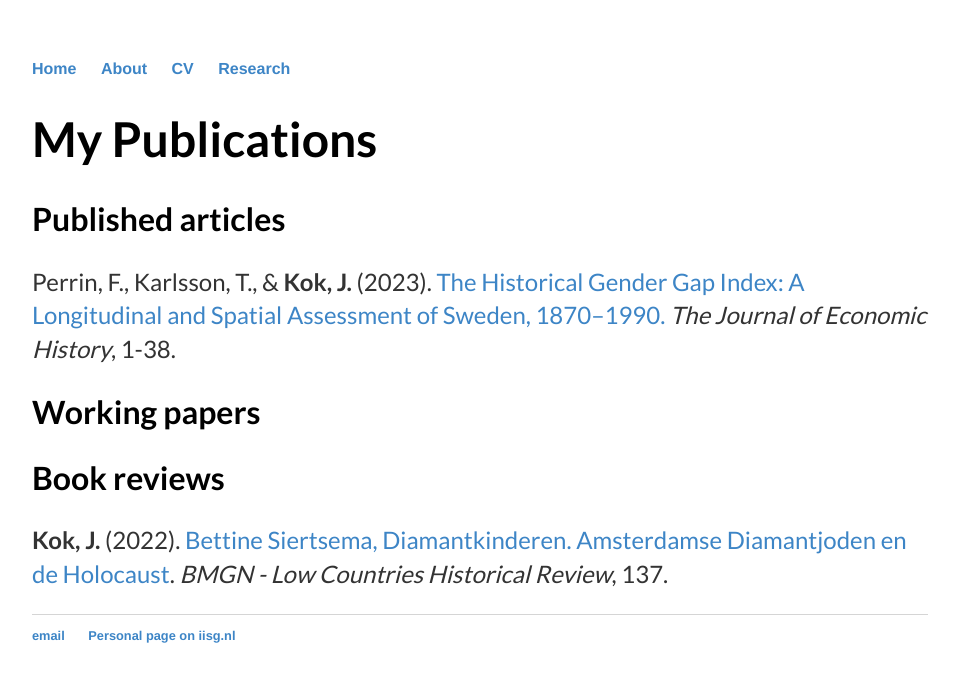
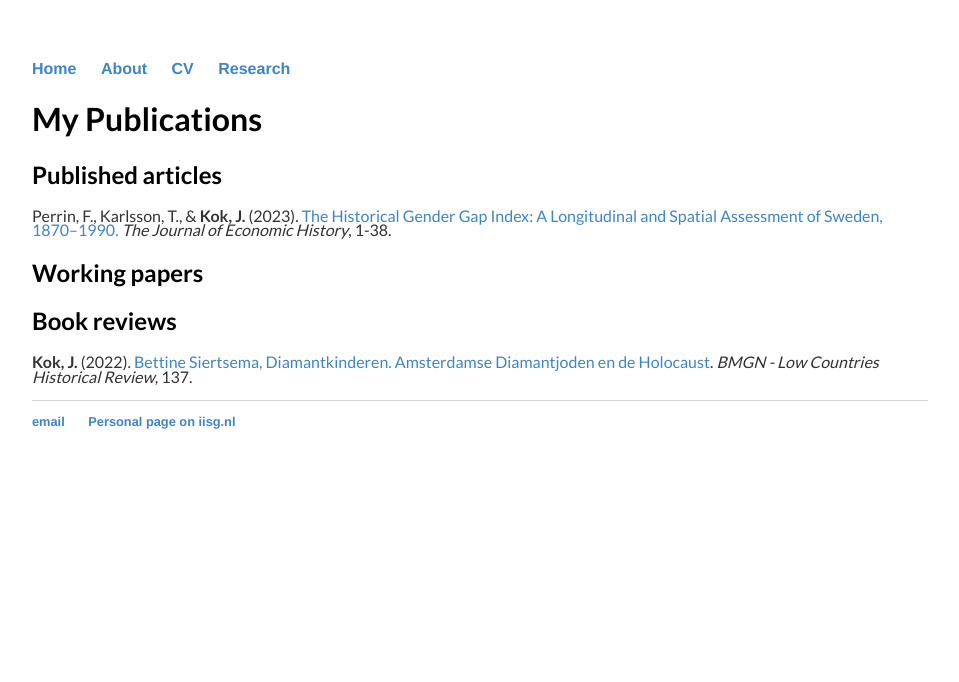
Before and after one commit to kok-joris/kok-joris.github.io, a Jekyll site: the page built from research/index.html, in a window 1280 px wide. Shown: the top 682 px of the page, without its empty margins (160-1119 px from the left). Built offline with Jekyll 4.4.1, drawn with Linux system fonts in a browser that asks for light colours; Markdown is read by kramdown in place of the engine named in the settings.

Commit message:
Update main.css

```diff
--- a/css/main.css
+++ b/css/main.css
@@ -20,17 +20,17 @@ a:hover {
     text-decoration: underline;
 }
 h1 {
-    font-size: 3em;
+    font-size: 2em;
     font-family: 'Lato', sans-serif;
 }
 h2 {
-    font-size: 2em;
+    font-size: 1.5em;
     font-family: 'Lato', sans-serif;
 }
 p {
     font-family: 'Lato', sans-serif;
-    font-size: 1.5em;
-    line-height: 1.4em;
+    font-size: 1em;
+    line-height: 0.9em;
     color: #333;
 }
 footer {
```
